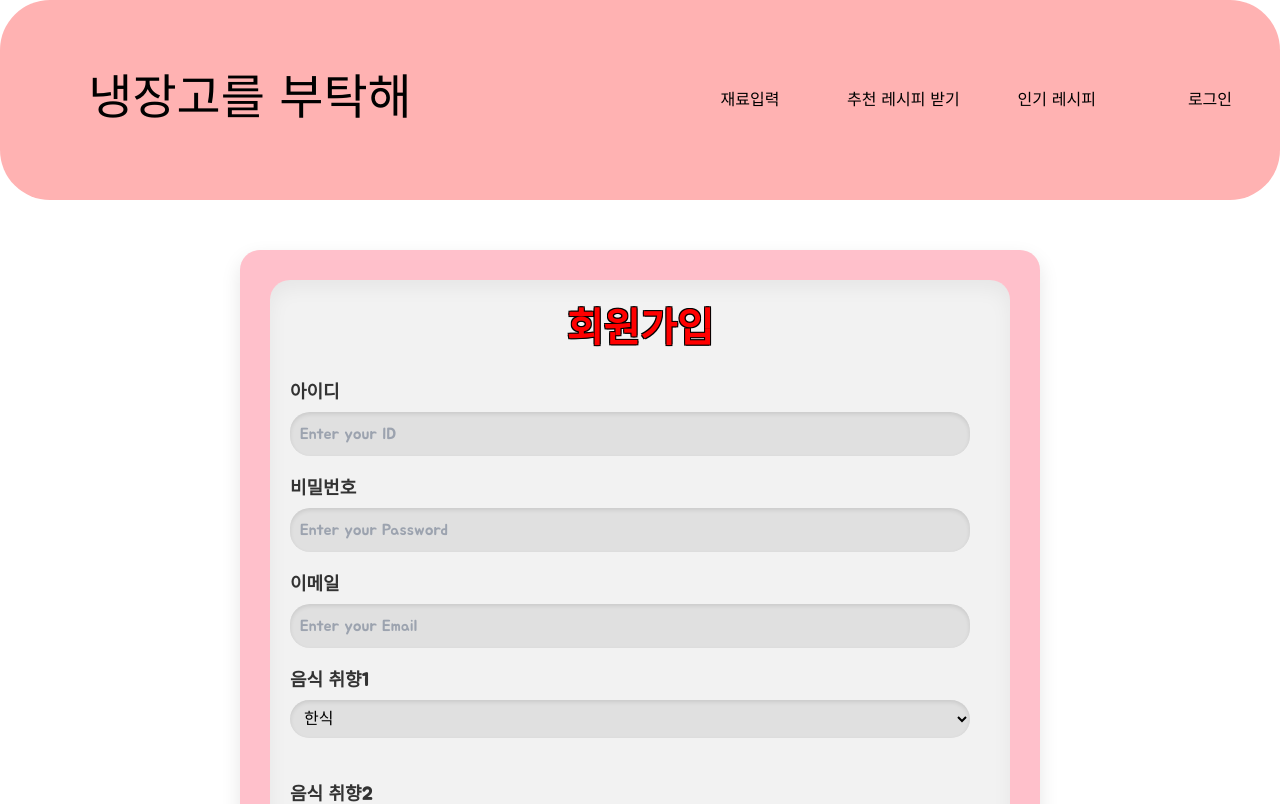
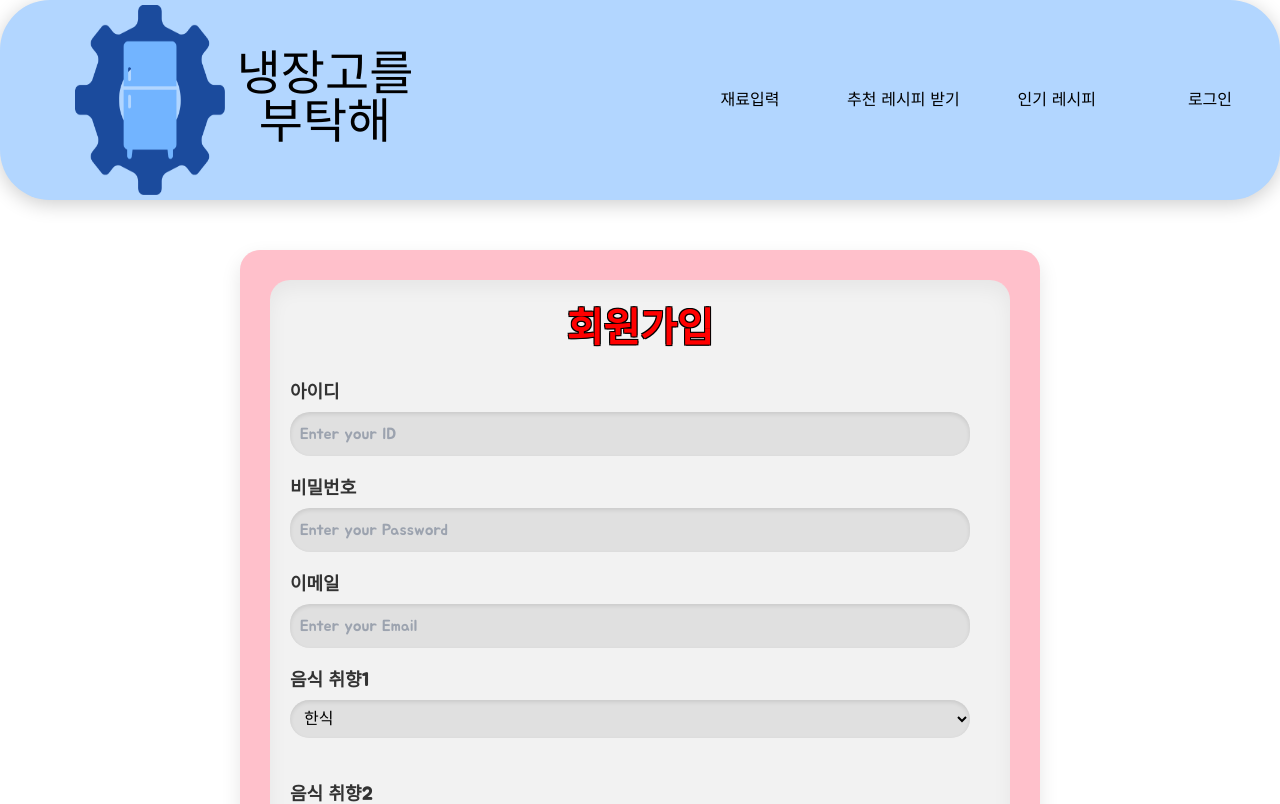
Before and after one commit to GongMolCamp/RecipeFront, a React (Create React App) app: page /react-test/join in a window 1280 px wide. Shown: the top 804 px of the page. Built offline with nearby package versions, Linux system fonts and the light colour scheme.

Commit message:
1/8 색깔 변경

```diff
--- a/src/App.css
+++ b/src/App.css
@@ -12,3 +12,6 @@
   font-size: calc(10px + 2vmin);
   color: white;
 }
+body{
+  background-color: #B2D6FF;
+}
--- a/src/CSS/Header.css
+++ b/src/CSS/Header.css
@@ -1,17 +1,33 @@
 .Header {
     width: 100%;
     height: 200px;
-    background-color: #FFB2B2;
+    background-color: #B2D6FF;
     border-radius: 50px;
     display: flex;
     font-family: "Jua", sans-serif;
     align-items: center; /* 수직 중앙 정렬 */
     justify-content: space-between; /* 좌우 간격을 맞춤 */
+    box-shadow: 0 4px 20px rgba(0, 0, 0, 0.2); /* 모달 그림자 추가 */
+}
+.LogoContainer{
+    width: 500px;
+    min-width: 200px; /* 최소 너비를 지정 */
+    height: 200px;
+    display: flex;
+    justify-content: center; /* 수평 중앙 정렬 */
+    align-items: center; /* 수직 중앙 정렬 */
+    cursor: pointer;
+}
+
+.LogoContainer > img{
+    width: 30%;
+    height: 190px;
+    background-color: #B2D6FF;
 }
 
 .Header-Logo {
-    width: 500px;
-    min-width: 200px; /* 최소 너비를 지정 */
+    width: 200px;
+    min-width: 100px; /* 최소 너비를 지정 */
     height: 200px;
     display: flex;
     justify-content: center; /* 수평 중앙 정렬 */
@@ -49,8 +65,9 @@
     align-items: center; /* 수직 중앙 정렬 */
     cursor: pointer;
     text-align: center;
-    background-color: #FFD9D9;
+    background-color: #72B4FF;
     border-radius: 50px;
+
 }
 
 .mypage{
--- a/src/CSS/Home.css
+++ b/src/CSS/Home.css
@@ -20,5 +20,5 @@
 }
 
 .Pink{
-    color: #FFB2B2;
+    color: #B2D6FF;
 }
--- a/src/CSS/Ingredient.css
+++ b/src/CSS/Ingredient.css
@@ -19,11 +19,12 @@
     flex-direction: column;
     align-items: center;
     justify-content: center;
-    background-color: #FFB2B2; /* 배경색 조정 */
+    background-color: #B2D6FF; /* 배경색 조정 */
     border-radius: 30px;
     font-size: 2rem;
     transition: transform 0.3s; /* 호버 효과 추가 */
     cursor : pointer;
+    box-shadow: 5px 5px 15px rgba(0, 0, 0, 0.4); /* 그림자 설정 */
 }
 .ingredient{
     width: 65%; /* 너비 조정 */
@@ -33,10 +34,11 @@
     flex-direction: column;
     align-items: center;
     justify-content: center;
-    background-color: #FFB2B2; /* 배경색 조정 */
+    background-color: #B2D6FF; /* 배경색 조정 */
     border-radius: 30px;
     font-size: 2rem;
     transition: transform 0.3s; /* 호버 효과 추가 */
+    box-shadow: 5px 5px 15px rgba(0, 0, 0, 0.4); /* 그림자 설정 */
 }
 
 .refrigerator:hover {
@@ -50,7 +52,7 @@
     border: 3px solid black;
     border-top-left-radius: 30px;
     border-top-right-radius: 30px;
-    background-color: #FF7F7F; /* 상단 색상 조정 */
+    background-color: #7AB8FF; /* 상단 색상 조정 */
 }
 .refrigerator-top, .refrigerator-bottom {
     flex-direction: column;
@@ -115,7 +117,7 @@
     flex-direction: column;
     align-items: center;
     justify-content: center;
-    background-color: #FFB2B2;
+    background-color: #B2D6FF;
     border-radius: 10px; /* 모서리 둥글게 */
     padding: 10px; /* 패딩 추가 */
 }
@@ -133,7 +135,7 @@
     width: 30%;
     display: flex;
     flex-direction: column; /* 세로 방향으로 정렬 */
-    background-color: #FFB2B2;
+    background-color: #B2D6FF;
     justify-content: flex-start; /* 위쪽 정렬 */
     margin: 10px;
     border-radius: 30px;
@@ -173,6 +175,6 @@
 .button{
     width: 100%;
     height: 100%;
-    background-color : #FFB2B2;
+    background-color : #B2D6FF;
     border-radius: 20px;
 }
--- a/src/CSS/Popular.css
+++ b/src/CSS/Popular.css
@@ -64,7 +64,7 @@
   }
 
   .card-button {
-    background-color: #FFB2B2;
+    background-color: #B2D6FF;
     color:  black;
     border: none;
     padding: 10px;
@@ -76,5 +76,5 @@
   }
 
   .card-button:hover {
-    background-color: #FFB2B2;
+    background-color: #B2D6FF;
   }
--- a/src/Header/Header.tsx
+++ b/src/Header/Header.tsx
@@ -1,6 +1,7 @@
 import React, { useState } from 'react';
 import { useNavigate } from 'react-router-dom';
 import '../CSS/Header.css';
+import img from '../Img/logo.png';
 
 type HeaderProps = {
   login: boolean;
@@ -23,8 +24,9 @@ const Header: React.FC<HeaderProps> = ({login,changeLogin}) => {
 
   return (
     <div className='flex items-center justify-between Header'>
-      <div className='text-5xl text-center Header-Logo' onClick={() => handleMenuClick('/', '')}>
-        <p>냉장고를 부탁해</p>
+      <div className='LogoContainer' onClick={() => handleMenuClick('/', '')}>
+        <img className='w-64' src={img} alt="냉장고를 부탁해 로고" />
+        <p className='text-5xl text-center Header-Logo'>냉장고를 부탁해</p>
       </div>
       <div className='Menu'>
         <div className={activeMenu === 'ingredient' ? 'active' : 'non-active'} onClick={() => handleMenuClick('/ingredient', 'ingredient')}>재료입력</div>
```
Also changed, not shown: src/Img/logo.png (added).
